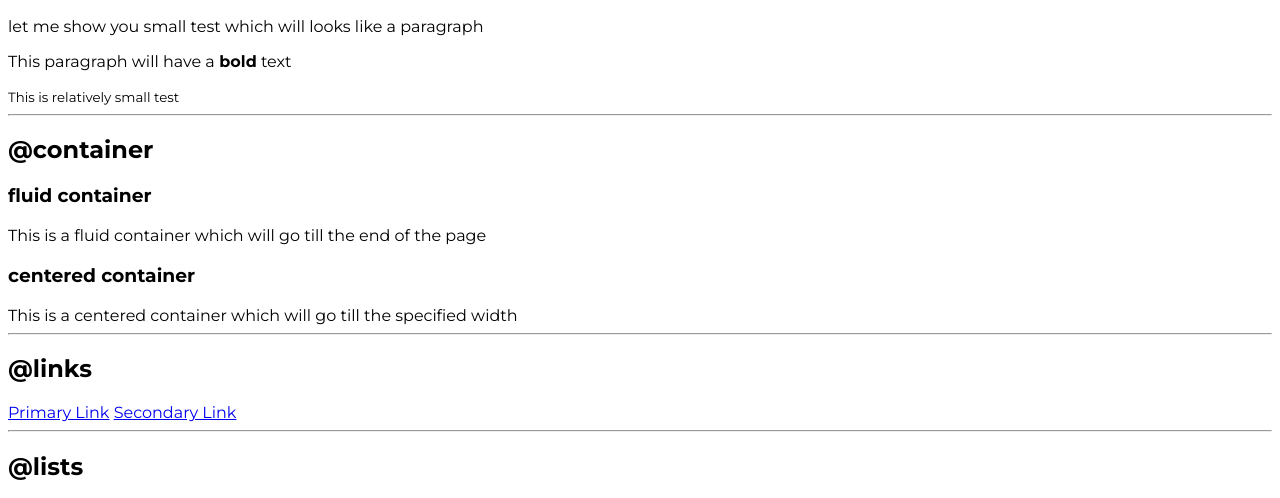
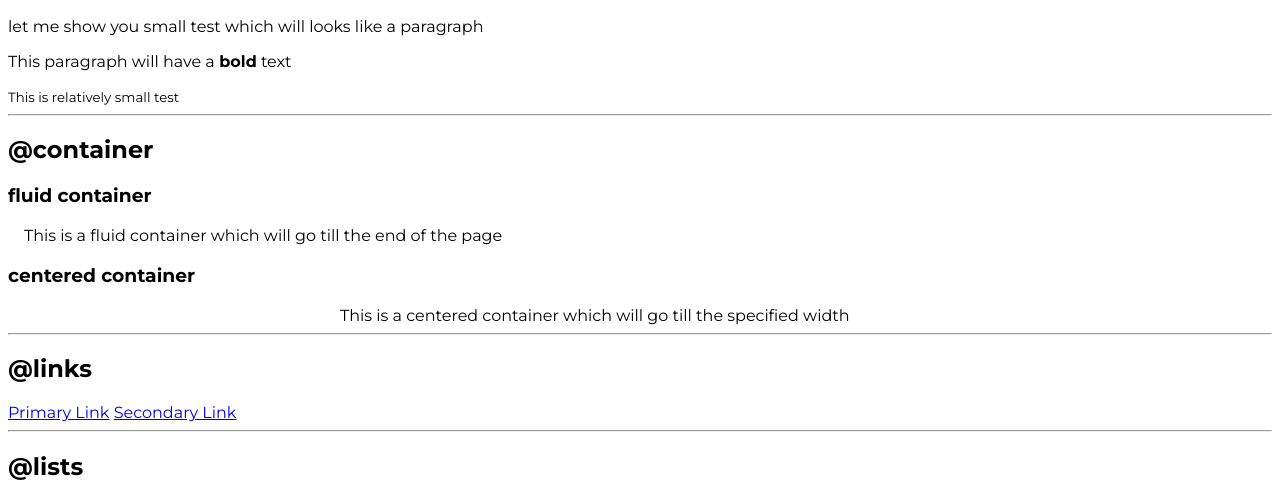
Before and after one commit to charanbolisetti/charannaidu-portfolio.com, a plain HTML site: page index.html in a window 1280 px wide. Shown: the part 282-780 px from the top of the page. Drawn offline with Linux system fonts and the light colour scheme.

Commit message:
container

```diff
--- a/style.css
+++ b/style.css
@@ -3,3 +3,13 @@
 body {
     font-family: 'Montserrat', sans-serif;
 }
+
+.container{
+    padding-left: 1rem;
+    padding-right: 1rem;
+}
+
+.container-center{
+    max-width: 600px;
+    margin: auto;
+}
```
